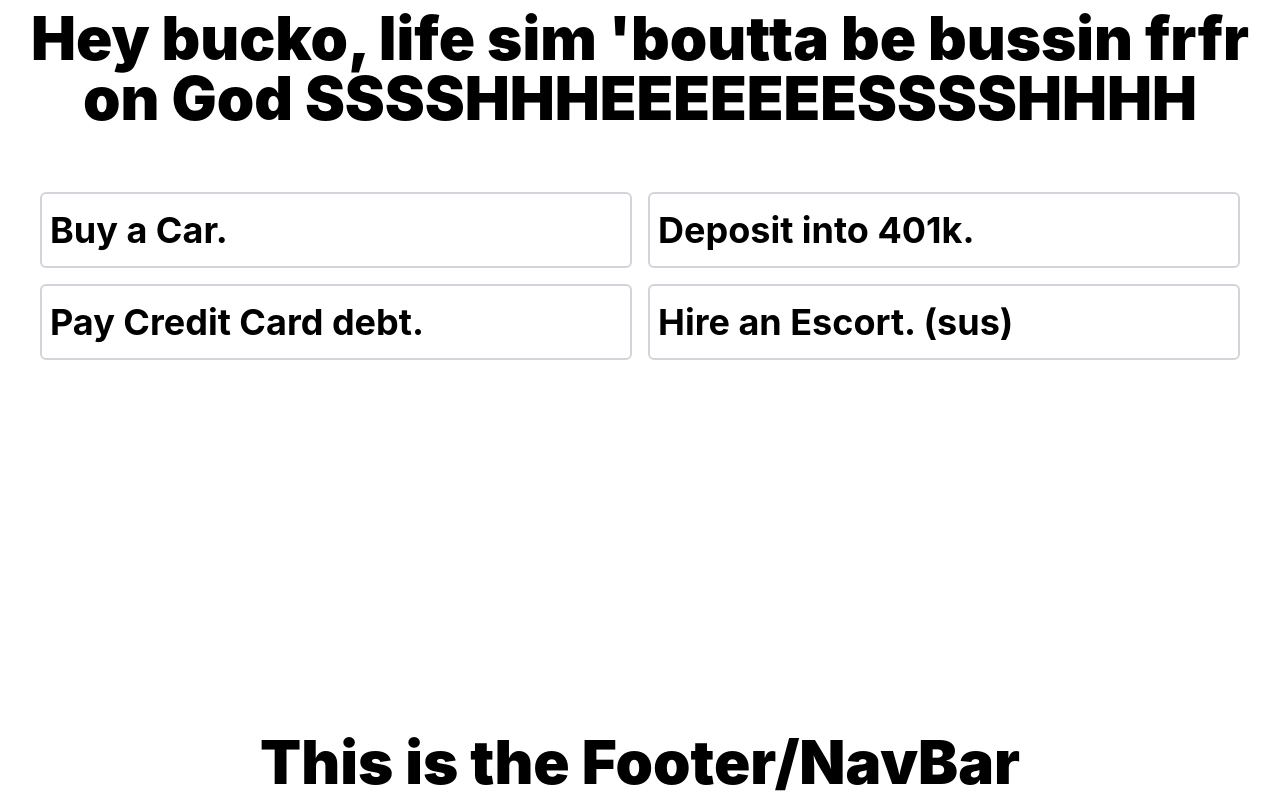
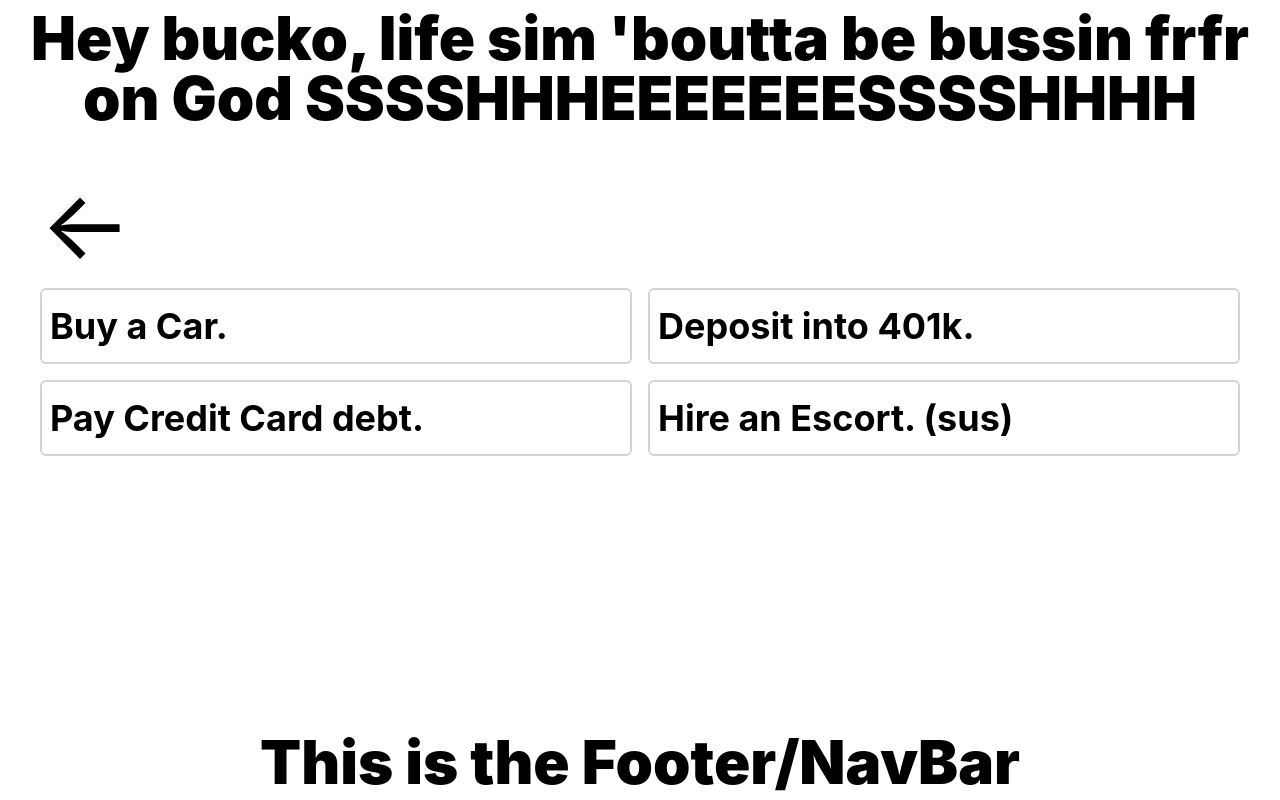
Before and after one commit to jacksonwelsh/hackdfw22, a Next.js app: page /simulator in a window 1280 px wide. Built offline with nearby package versions, Linux system fonts and the light colour scheme.

Commit message:
Added back arrow to return to homepage from simulator page.

```diff
--- a/pages/simulator.tsx
+++ b/pages/simulator.tsx
@@ -10,6 +10,7 @@ const Simulator: NextPage = () => {
             <div className="text-center pb-10">
                 <h1>Hey bucko, life sim 'boutta be bussin frfr on God SSSSHHHEEEEEEESSSSHHHH</h1>
             </div>
+            <a className="pl-10 text-8xl" href="/">&larr;</a>
             <div className="grid grid-cols-2 gap-4 my-4 px-10">
                 <Card>
                     <h2>Buy a Car.</h2>
```
